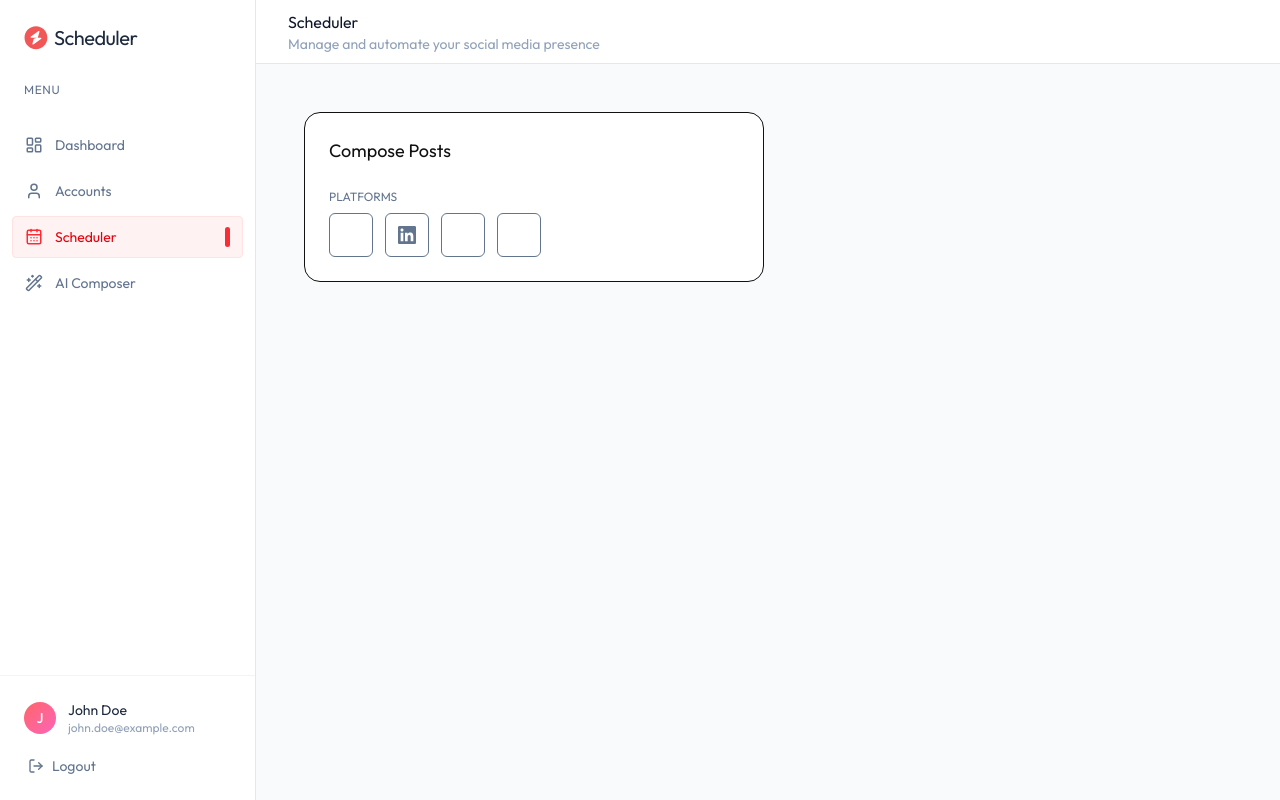
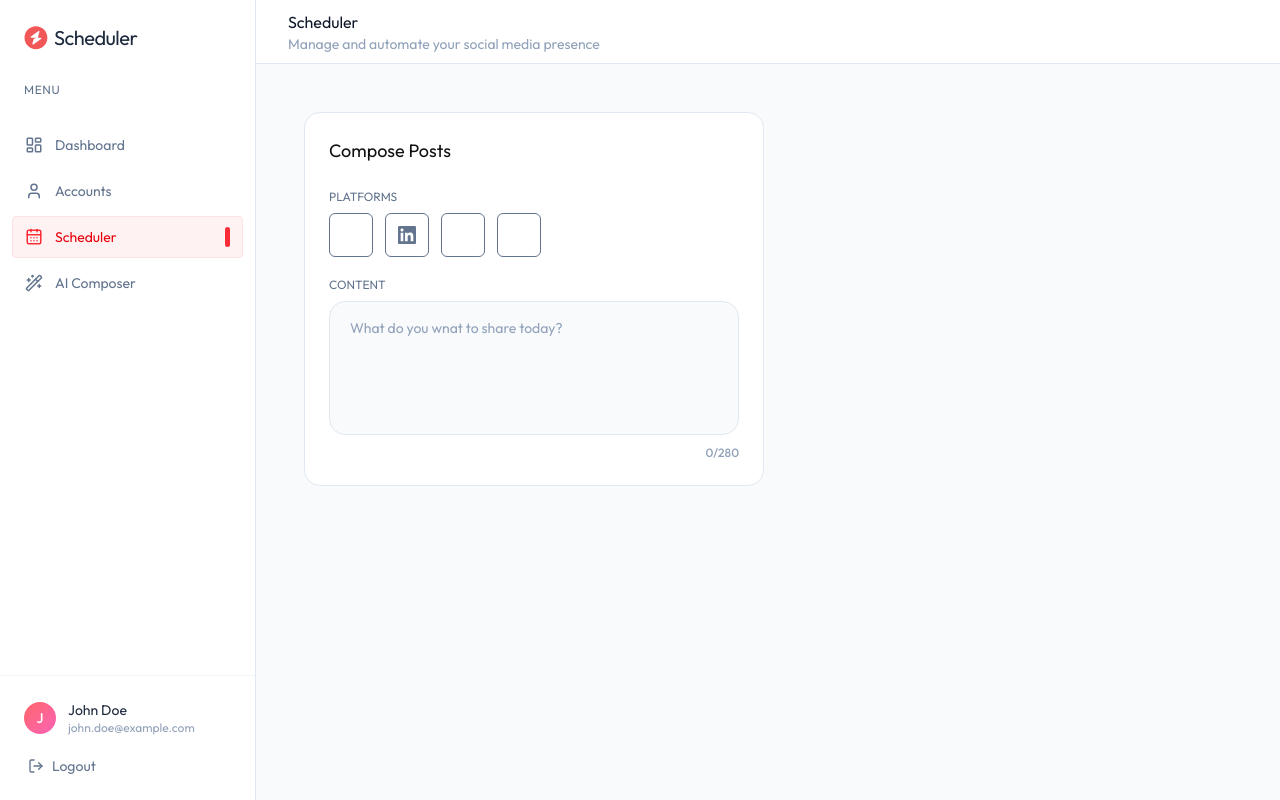
Before and after one commit to Hiten372/social-seheduler, a React (Vite) app in the folder client/: page /schedule in a window 1280 px wide. Built offline with nearby package versions, Linux system fonts and the light colour scheme; some icons are missing.

Commit message:
some work and fixes  on Scheduler page

```diff
--- a/client/src/pages/Scheduler.tsx
+++ b/client/src/pages/Scheduler.tsx
@@ -3,7 +3,7 @@ import { dummyPostsData, PLATFORMS } from "../assets/assets";
 
 const Scheduler = () => {
   const [posts, setPosts] = useState<any[]>([]);
-  const [content, setConent] = useState<String>("");
+  const [content, setContent] = useState("");
   const [scheduledDate, setScheduledDate] = useState("");
   const [scheduledTime, setScheduledTime] = useState("");
   const [selectedPlatforms, setSelectedPlatforms] = useState<string[]>([]);
@@ -38,17 +38,14 @@ const Scheduler = () => {
       {/*compose Panel*/}
 
       <div className="w-full lg:w-[460px] shrink-0">
-        <div className="bg-white rounded-2xl border border-salte-200 p-6">
+        <div className="bg-white rounded-2xl border border-slate-200 p-6">
           <div className="flex items-center gap-2 mb-6">
             <h2 className="text-lg text-salte-700">Compose Posts</h2>
           </div>
           <form action={""} className="space-y-5" onSubmit={handleSchedule}>
             {/* Platforms */}
             <div>
-              <label
-                htmlFor=""
-                className="block text-xs text-slate-500 uppercase mb-2"
-              >
+              <label className="block text-xs text-slate-500 uppercase mb-2">
                 Platforms
               </label>
               <div className="flex flex-wrap gap-3">
@@ -69,6 +66,24 @@ const Scheduler = () => {
             </div>
 
             {/* Content */}
+            <div>
+              <label className="block text-xs text-slate-500 uppercase mb-2">
+                Content
+              </label>
+              <textarea
+                required
+                rows={5}
+                placeholder="What do you wnat to share today?"
+                className="w-full px-5 py-4 bg-slate-50 border border-slate-200 rounded-2xl text-salte-900 text-sm placeholder-slate-400 outline-none resize-none"
+                value={content}
+                onChange={(e) => setContent(e.target.value)}
+              />
+              <div
+                className={`text-right text-xs mt-1 font-medium ${content.length > 270 ? "text-red-500" : "text-slate-400"}`}
+              >
+                {content.length}/280
+              </div>
+            </div>
 
             {/* Media Upload */}
 
```
